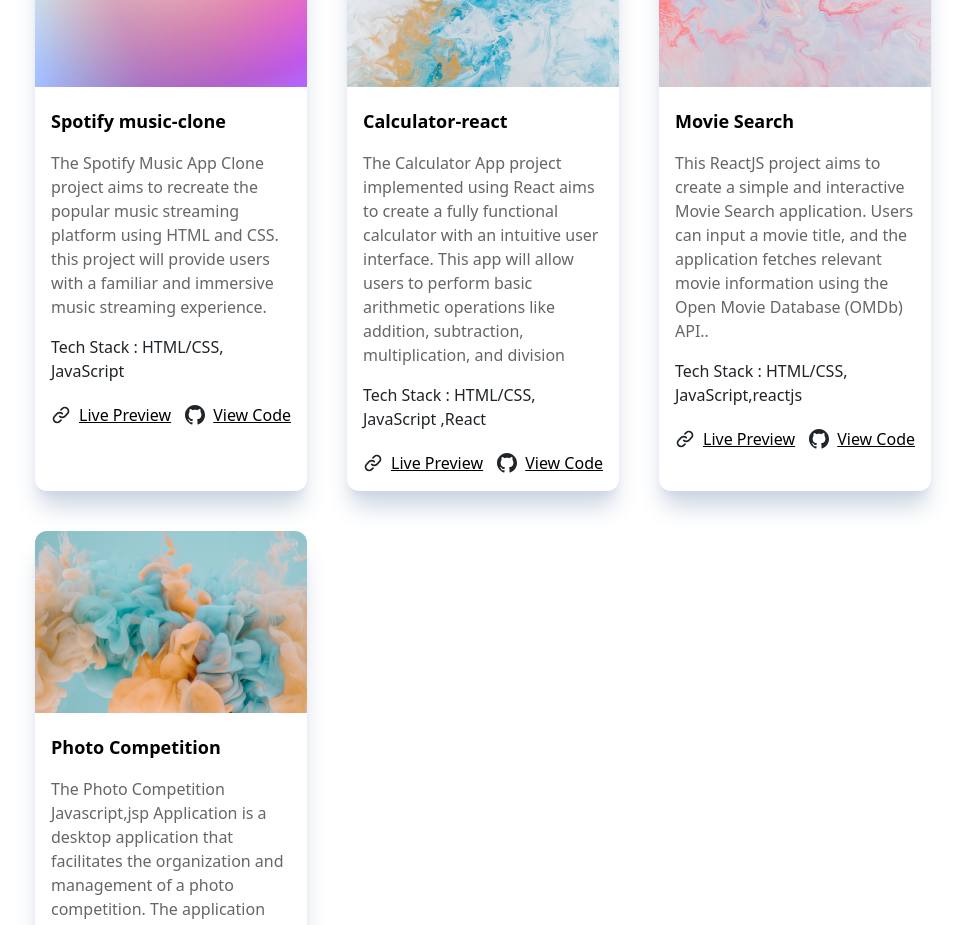
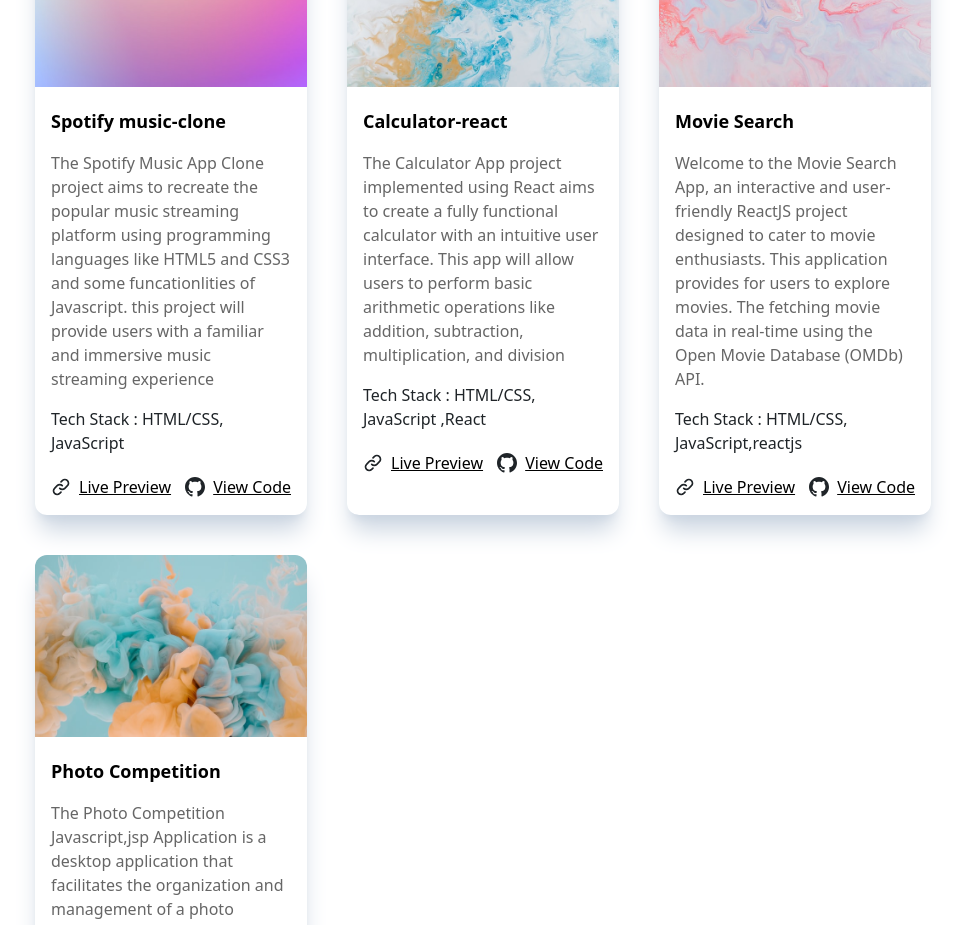
Before and after one commit to shreyasnarke/portfolioWebsite, a React (Create React App) app: page / in a window 1280 px wide. Shown: the part 1440-2365 px from the top of the page, without its empty margins (157-1122 px from the left). Built offline with nearby package versions, Linux system fonts and the light colour scheme.

Commit message:
DoneSmallchangess4

```diff
--- a/public/index.html
+++ b/public/index.html
@@ -2,7 +2,7 @@
 <html lang="en">
   <head>
     <meta charset="utf-8" />
-    <link rel="icon" href="%PUBLIC_URL%/favicon.ico" />
+    <link rel="icon" href="%PUBLIC_URL%/profile.ico" />
     <meta name="viewport" content="width=device-width, initial-scale=1" />
     <meta name="theme-color" content="#000000" />
     <meta
@@ -24,7 +24,7 @@
       work correctly both with client-side routing and a non-root public URL.
       Learn how to configure a non-root public URL by running `npm run build`.
     -->
-    <title>React App</title>
+    <title>Shreyas Narke</title>
   </head>
   <body>
     <noscript>You need to enable JavaScript to run this app.</noscript>
--- a/src/Details.js
+++ b/src/Details.js
@@ -86,8 +86,8 @@
   {
     title: "Spotify music-clone",
     image: projectImage1,
-    description: `The Spotify Music App Clone project aims to recreate the popular music streaming platform using HTML and CSS.
-    this project will provide users with a familiar and immersive music streaming experience.`,
+    description: `The Spotify Music App Clone project aims to recreate the popular music streaming platform using programming languages like HTML5 and CSS3 and some funcationlities of Javascript.
+    this project will provide users with a familiar and immersive music streaming experience`,
     techstack: "HTML/CSS, JavaScript",
     previewLink: "https://google.com",
     githubLink: "https://github.com/shreyasnarke/smusic-spotify-clone-",
@@ -104,8 +104,8 @@
   {
     title: "Movie Search",
     image: projectImage3,
-    description: `This ReactJS project aims to create a simple and interactive Movie Search application. Users can input a movie title, and the
-    application fetches relevant movie information using the Open Movie Database (OMDb) API..`,
+    description: `Welcome to the Movie Search App, an interactive and user-friendly ReactJS project designed to cater to movie enthusiasts.
+    This application provides for users to explore movies. The fetching movie data in real-time using the Open Movie Database (OMDb) API.`,
     techstack: "HTML/CSS, JavaScript,reactjs",
     previewLink: "https://google.com",
     githubLink: "https://github.com/shreyasnarke/movies-search",
```
Also changed, not shown: 2 other files (tests, documents, lock files or other folders).
